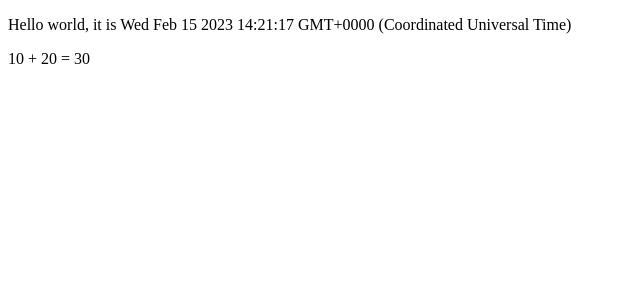
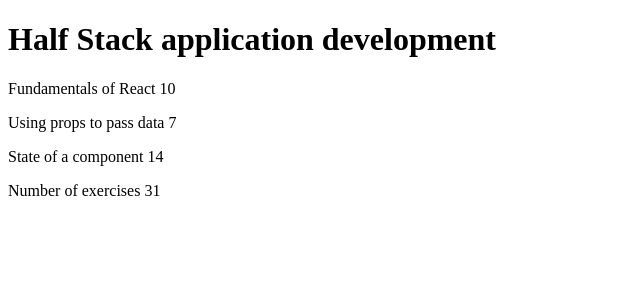
Before and after one commit to dada404/full-stack, a React (Create React App) app in the folder part1/: page / in a window 1280 px wide. Shown: the top 300 px of the page, without its empty margins (0-640 px from the left). Built offline with nearby package versions, Linux system fonts and the light colour scheme.

Commit message:
exercise 1.1

```diff
--- a/part1/src/App.css
+++ /dev/null
@@ -1,38 +0,0 @@
-.App {
-  text-align: center;
-}
-
-.App-logo {
-  height: 40vmin;
-  pointer-events: none;
-}
-
-@media (prefers-reduced-motion: no-preference) {
-  .App-logo {
-    animation: App-logo-spin infinite 20s linear;
-  }
-}
-
-.App-header {
-  background-color: #282c34;
-  min-height: 100vh;
-  display: flex;
-  flex-direction: column;
-  align-items: center;
-  justify-content: center;
-  font-size: calc(10px + 2vmin);
-  color: white;
-}
-
-.App-link {
-  color: #61dafb;
-}
-
-@keyframes App-logo-spin {
-  from {
-    transform: rotate(0deg);
-  }
-  to {
-    transform: rotate(360deg);
-  }
-}
--- a/part1/src/App.js
+++ b/part1/src/App.js
@@ -1,17 +1,49 @@
-import "./App.css";
-
 const App = () => {
-  const now = new Date();
-  const a = 10;
-  const b = 20;
+  const course = "Half Stack application development";
+  const part1 = "Fundamentals of React";
+  const exercises1 = 10;
+  const part2 = "Using props to pass data";
+  const exercises2 = 7;
+  const part3 = "State of a component";
+  const exercises3 = 14;
 
   return (
     <div>
-      <p>Hello world, it is {now.toString()}</p>
-      <p>
-        {a} + {b} = {a + b}
-      </p>
+      <Header course={course}> </Header>
+      <Content
+        part1={part1}
+        part2={part2}
+        part3={part3}
+        exercises1={exercises1}
+        exercises2={exercises2}
+        exercises3={exercises3}
+      ></Content>
+      <Total total={exercises1 + exercises2 + exercises3}></Total>
     </div>
   );
 };
+
+const Header = (props) => {
+  return <h1>{props.course}</h1>;
+};
+const Content = (props) => {
+  return (
+    <>
+      <p>
+        {props.part1} {props.exercises1}
+      </p>
+      <p>
+        {props.part2} {props.exercises2}
+      </p>
+      <p>
+        {props.part3} {props.exercises3}
+      </p>
+    </>
+  );
+};
+
+const Total = (props) => {
+  return <p>Number of exercises {props.total}</p>;
+};
+
 export default App;
--- a/part1/src/index.css
+++ /dev/null
@@ -1,13 +0,0 @@
-body {
-  margin: 0;
-  font-family: -apple-system, BlinkMacSystemFont, 'Segoe UI', 'Roboto', 'Oxygen',
-    'Ubuntu', 'Cantarell', 'Fira Sans', 'Droid Sans', 'Helvetica Neue',
-    sans-serif;
-  -webkit-font-smoothing: antialiased;
-  -moz-osx-font-smoothing: grayscale;
-}
-
-code {
-  font-family: source-code-pro, Menlo, Monaco, Consolas, 'Courier New',
-    monospace;
-}
```
Also changed, not shown: part1/src/reportWebVitals.js (deleted, +0 -13 lines), part1/src/setupTests.js (deleted, +0 -5 lines), part1/src/logo.svg (deleted), 1 other file (tests, documents, lock files or other folders).
